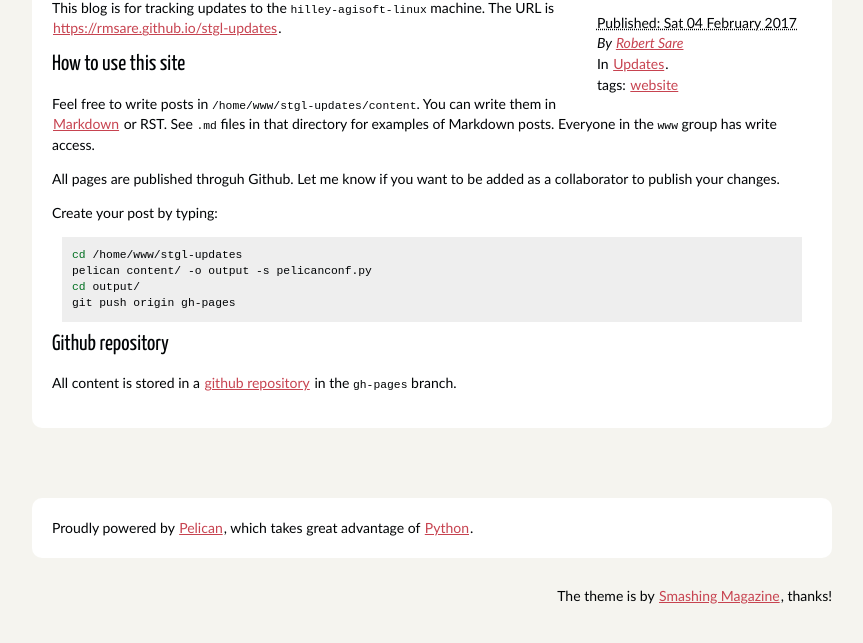
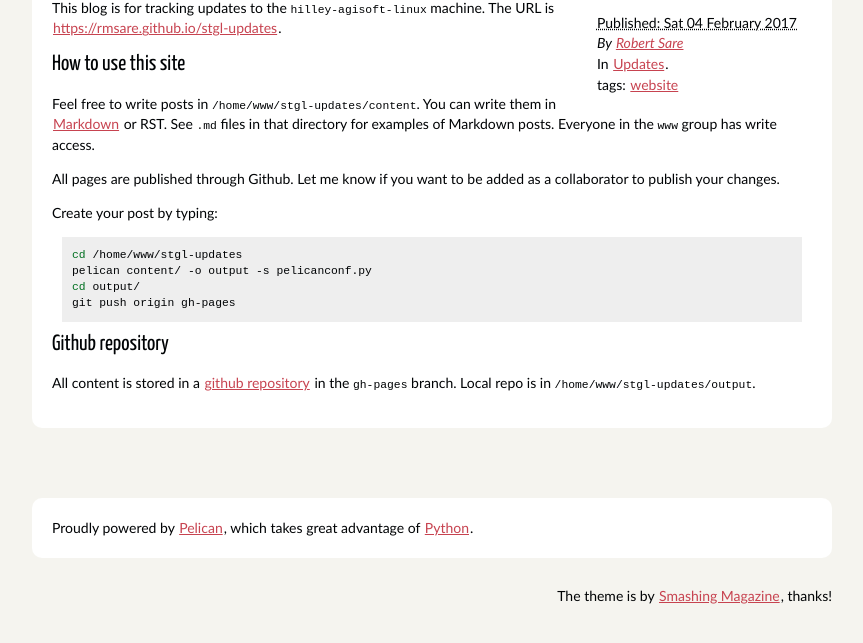
Before and after one commit to rmsare/stgl-updates, a plain HTML site: page first-post.html in a window 1280 px wide. Shown: the part 229-872 px from the top of the page, without its empty margins (208-1071 px from the left). Drawn offline with Linux system fonts and the light colour scheme.

Commit message:
Update posts

```diff
--- a/first-post.html
+++ b/first-post.html
@@ -39,7 +39,7 @@
 </footer><!-- /.post-info -->      <p>This blog is for tracking updates to the <code>hilley-agisoft-linux</code> machine. The URL is <a href="https://rmsare.github.io/stgl-updates">https://rmsare.github.io/stgl-updates</a>.</p>
 <h2>How to use this site</h2>
 <p>Feel free to write posts in <code>/home/www/stgl-updates/content</code>. You can write them in <a href="http://docs.getpelican.com/en/stable/content.html">Markdown</a> or RST. See <code>.md</code> files in that directory for examples of Markdown posts. Everyone in the <code>www</code> group has write access.</p>
-<p>All pages are published throguh Github. Let me know if you want to be added as a collaborator to publish your changes.</p>
+<p>All pages are published through Github. Let me know if you want to be added as a collaborator to publish your changes.</p>
 <p>Create your post by typing:</p>
 <div class="highlight"><pre><span></span><span class="nb">cd</span> /home/www/stgl-updates
 pelican content/ -o output -s pelicanconf.py
@@ -49,7 +49,7 @@ git push origin gh-pages
 
 
 <h2>Github repository</h2>
-<p>All content is stored in a <a href="https://github.com/rmsare/stgl-updates">github repository</a> in the <code>gh-pages</code> branch.</p>
+<p>All content is stored in a <a href="https://github.com/rmsare/stgl-updates">github repository</a> in the <code>gh-pages</code> branch. Local repo is in <code>/home/www/stgl-updates/output</code>.</p>
     </div><!-- /.entry-content -->
 
   </article>
```
Also changed, not shown: tag/website.html (+2 -2 lines).
